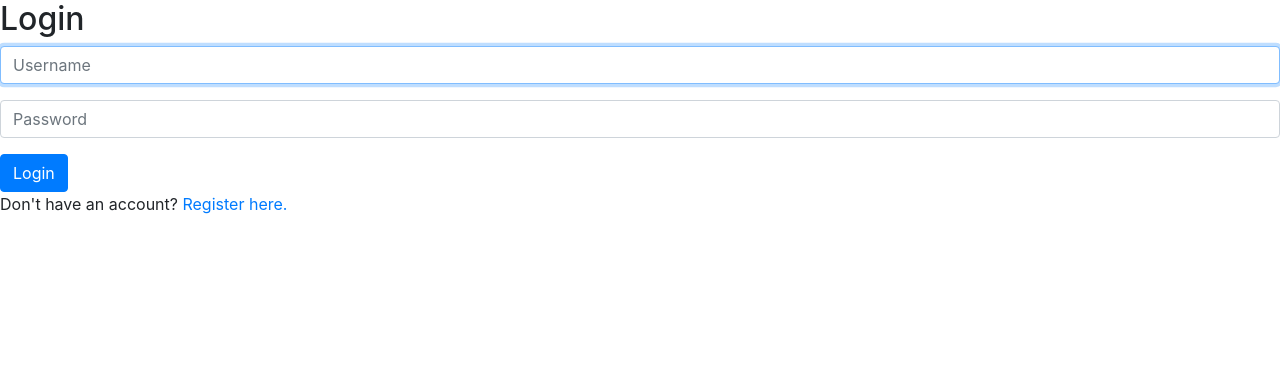
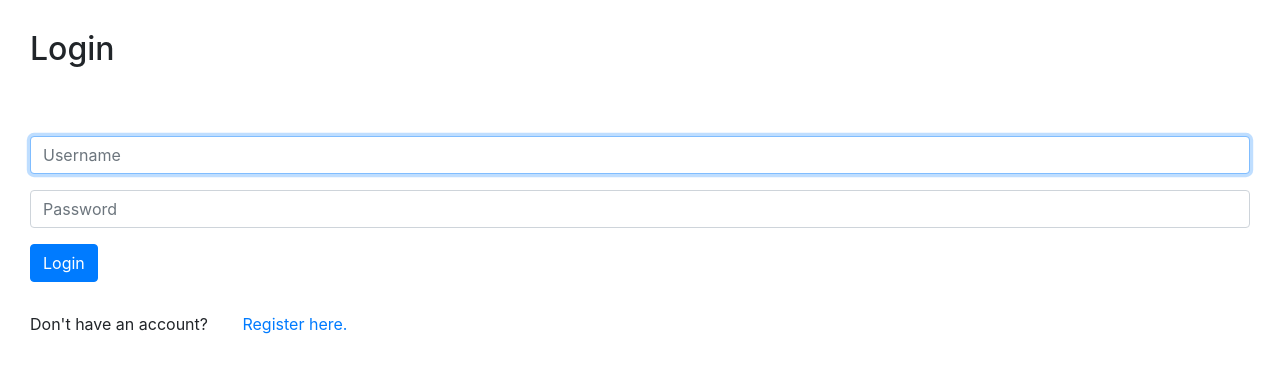
Before and after one commit to ThoshHub/CS50-Network, a Django app: page /login in a window 1280 px wide. Shown: the part 56-429 px from the top of the page. Run offline with Django 3.2, Linux system fonts and the light colour scheme; some libraries are stand-ins or nearby versions.

Commit message:
added changed some css and added js file

```diff
--- /dev/null
+++ b/network/static/network/messages.js
@@ -0,0 +1,3 @@
+document.addEventListener('DOMContentLoaded', function() {
+
+}
--- a/network/static/network/styles.css
+++ b/network/static/network/styles.css
@@ -0,0 +1,3 @@
+.padded {
+	padding: 30px;
+}
--- a/network/templates/network/login.html
+++ b/network/templates/network/login.html
@@ -2,13 +2,13 @@
 
 {% block body %}
 
-    <h2>Login</h2>
+    <h2 class="padded">Login</h2>
 
     {% if message %}
-        <div>{{ message }}</div>
+        <div class="padded">{{ message }}</div>
     {% endif %}
 
-    <form action="{% url 'login' %}" method="post">
+    <form class="padded" action="{% url 'login' %}" method="post">
         {% csrf_token %}
         <div class="form-group">
             <input autofocus class="form-control" type="text" name="username" placeholder="Username">
@@ -19,6 +19,6 @@
         <input class="btn btn-primary" type="submit" value="Login">
     </form>
 
-    Don't have an account? <a href="{% url 'register' %}">Register here.</a>
+    <span class="padded">Don't have an account?</span> <a href="{% url 'register' %}">Register here.</a>
 
 {% endblock %}
--- a/network/templates/network/register.html
+++ b/network/templates/network/register.html
@@ -2,13 +2,13 @@
 
 {% block body %}
 
-    <h2>Register</h2>
+    <h2 class="padded">Register</h2>
 
     {% if message %}
         <div>{{ message }}</div>
     {% endif %}
 
-    <form action="{% url 'register' %}" method="post">
+    <form class="padded" action="{% url 'register' %}" method="post">
         {% csrf_token %}
         <div class="form-group">
             <input class="form-control" autofocus type="text" name="username" placeholder="Username">
@@ -25,6 +25,6 @@
         <input class="btn btn-primary" type="submit" value="Register">
     </form>
 
-    Already have an account? <a href="{% url 'login' %}">Log In here.</a>
+    <span class="padded">Already have an account?</span> <a href="{% url 'login' %}">Log In here.</a>
 
 {% endblock %}
```
Also changed, not shown: db.sqlite3.
